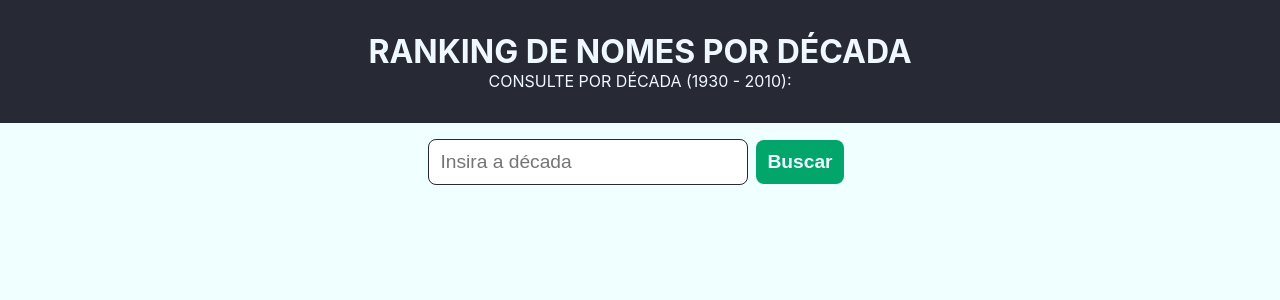
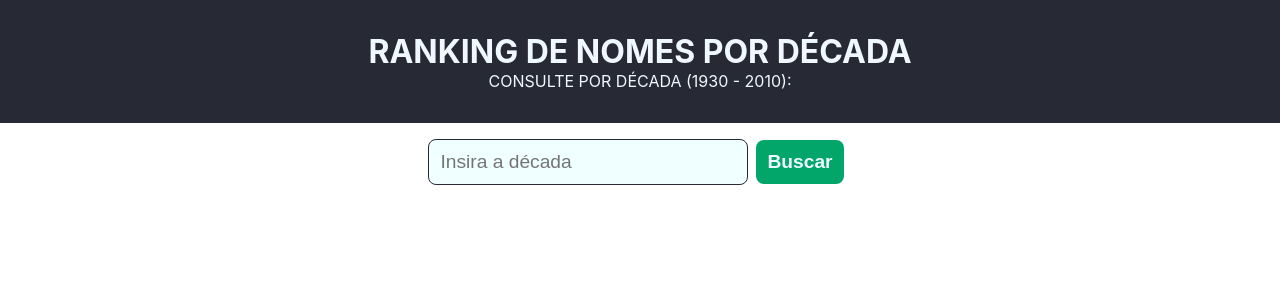
Before and after one commit to Ricardonovais1/searchfilter, a React (Create React App) app: page / in a window 1280 px wide. Shown: the top 300 px of the page. Built offline with nearby package versions, Linux system fonts and the light colour scheme.

Commit message:
Correção tabela

```diff
--- a/src/App.js
+++ b/src/App.js
@@ -6,7 +6,6 @@ function App() {
 
   const [decade, setDecade] = useState('');
   const [names, setNames] = useState([]);
-  const [error, setError] = useState(null);
   const [clicked, setClicked] = useState(false);
 
 
@@ -30,7 +29,6 @@ function App() {
     }
   }
 
-
   return (
     <div className="App">
       <ByDecade
@@ -40,7 +38,6 @@ function App() {
         handleButtonClick={handleButtonClick}
         clicked={clicked}
         names={names}
-        error={error}
       />
     </div>
   );
--- a/src/components/ByDecade.css
+++ b/src/components/ByDecade.css
@@ -20,11 +20,13 @@ header {
     color: aliceblue;
 }
 
-body {
-    background-color: azure;
+.compBody {
+    background-color: #fff;
+    height: 100%;
 }
 
 .nameInput {
+    background-color: azure;
     width: 25%;
     border: 1px solid var(--color-one-dark);
     border-radius: .5rem;
@@ -48,11 +50,7 @@ body {
     margin: 1rem 1rem;
 }
 
-h1 {
-    font-family: var(--main-font);
-    text-transform: uppercase;
-}
-
+h1,
 p {
     font-family: var(--main-font);
     text-transform: uppercase;
--- a/src/components/ByDecade.js
+++ b/src/components/ByDecade.js
@@ -13,13 +13,16 @@ const ByDecade = ({ decade,
 
     const inputGeneral = useRef(null);
 
+    const modifyFrequency = (frequency) => {
+        console.log(frequency)
+    }
+
     return (
-    <div>
+    <div className='compBody'>
         <header>
             <h1>Ranking de nomes por década</h1>
             <p>Consulte por década (1930 - 2010):</p>
         </header>
-        <body>
         <form onSubmit={handleSubmit}>
             <input
                 className='nameInput'
@@ -36,31 +39,28 @@ const ByDecade = ({ decade,
             </button>
         </form>
         {clicked && <p className='tableTitle'>Ranking de nomes para a década de {decade}</p>}
-        {error ? (
-        <div>{error}</div>
-        ) : (
         <div className='namesContainer'>
-
             <table align='center'>
             {clicked &&
+                <thead>
                     <tr>
                         <th align='left'>Ranking</th>
                         <th align='left'>Nome</th>
                         <th align='left'>Ocorrências</th>
                     </tr>
+                </thead>
             }
                 {names.map((item, index) => (
-                    <tr key={index}>
+                <tbody key={index}>
+                    <tr>
                         <td align='left'>{item.ranking}º</td>
                         <td align='left'>{item.nome}</td>
-                        <td align='left'>{item.frequencia}</td>
+                        <td align='left'>{modifyFrequency(item.frequencia)}</td>
                     </tr>
+                </tbody>
                 ))}
             </table>
         </div>
-        )}
-        </body>
-
     </div>
   )
 }
```
Lines whose indentation alone changed are shown as unchanged.
